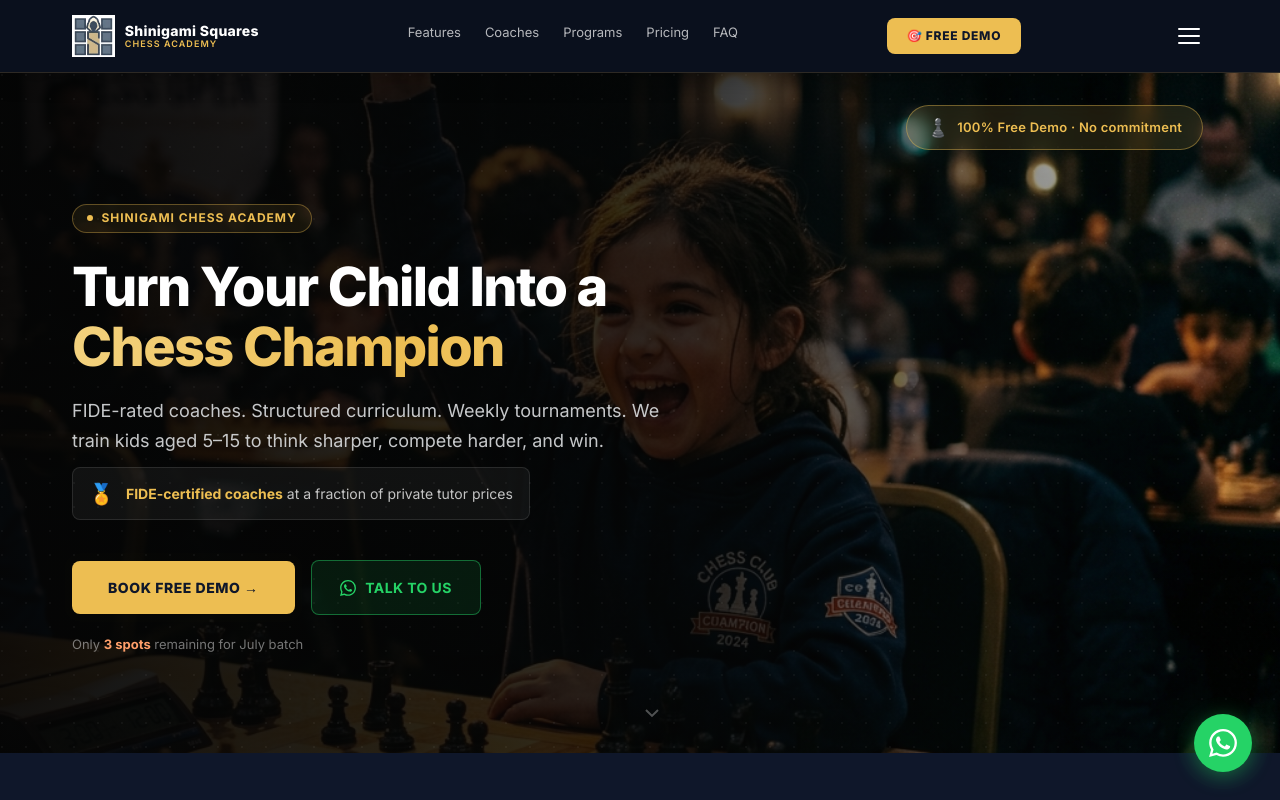
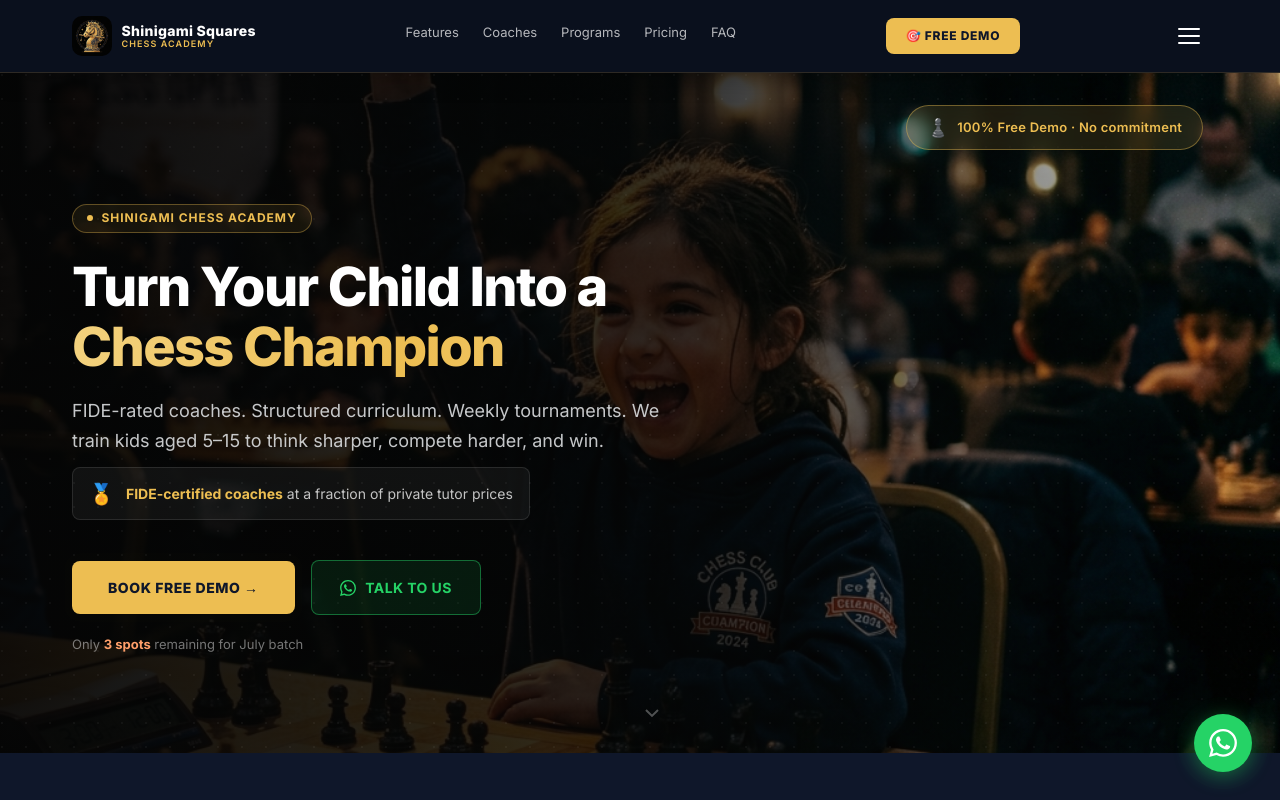
Before and after one commit to aweakfoe/shinigami-chess, a Next.js app: page / in a window 1280 px wide. Shown: the top 800 px of the page. Built offline with nearby package versions, Linux system fonts and the light colour scheme.

Commit message:
feat: new bansuri knight logo

```diff
--- a/src/components/TopNavBar.tsx
+++ b/src/components/TopNavBar.tsx
@@ -84,9 +84,9 @@ export default function TopNavBar() {
               src="/logo.png"
               alt="Shinigami Chess Logo"
               style={{
-                height: "42px", width: "auto", display: "block",
-                mixBlendMode: "screen",
-                filter: "brightness(1.1)"
+                height: "40px", width: "40px", display: "block",
+                borderRadius: "10px",
+                objectFit: "cover"
               }}
             />
             <div style={{ display: "flex", flexDirection: "column", lineHeight: 1.15 }}>
```
Also changed, not shown: public/logo.png.
